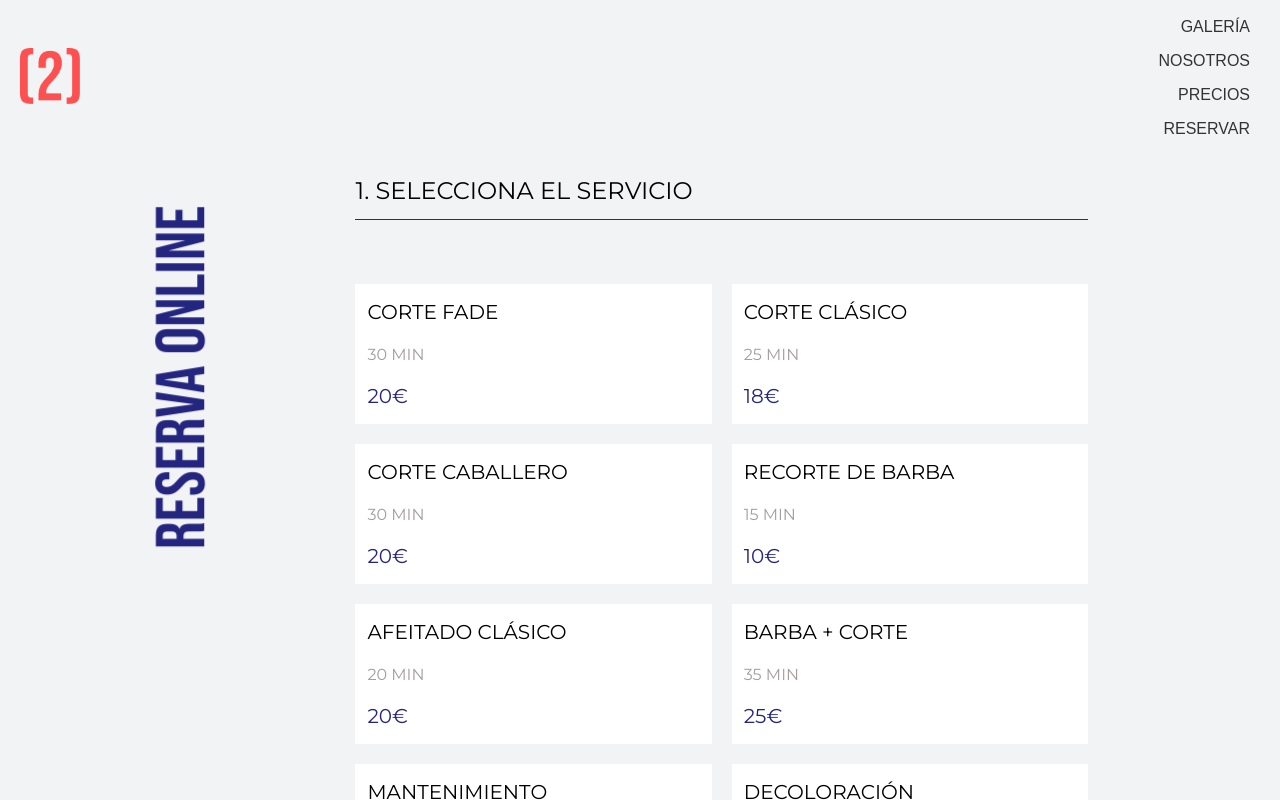
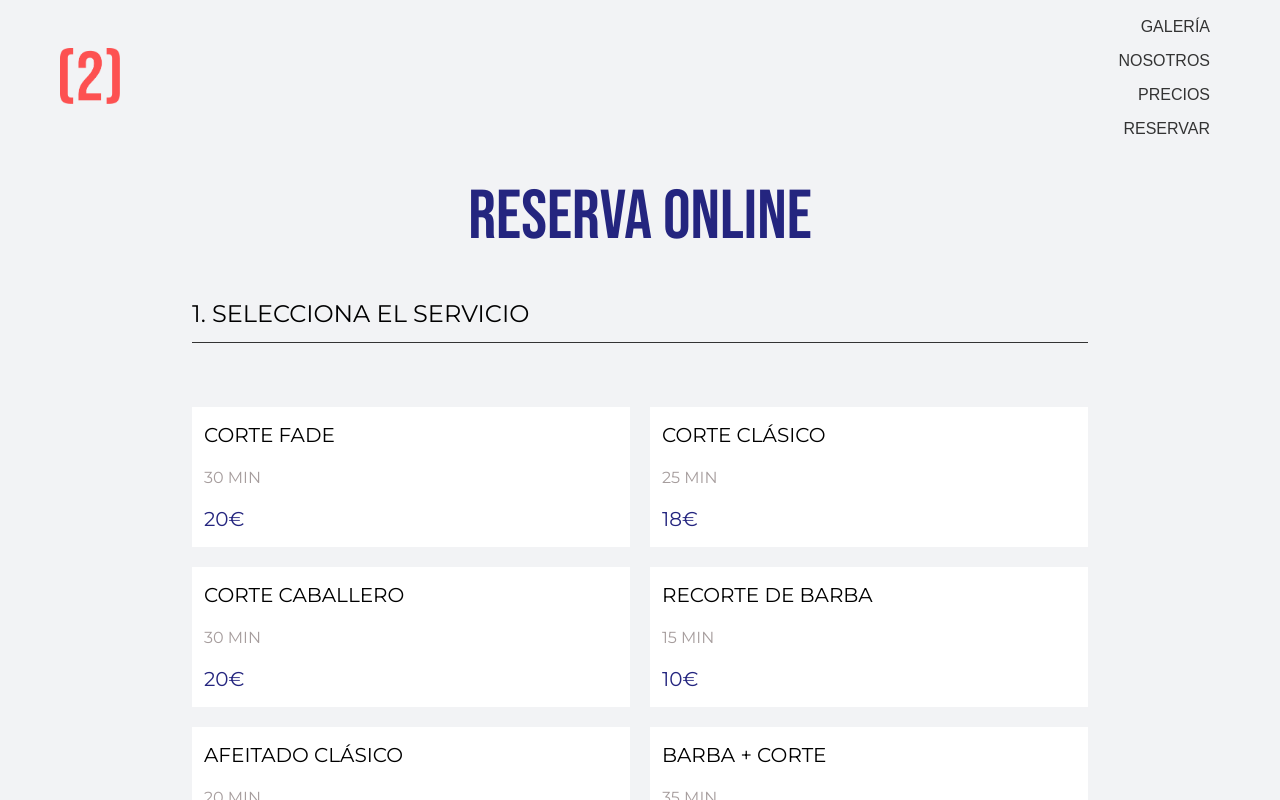
Before and after one commit to JaumeEsquerdo/peluqueria-la-silla-2, a React (Vite) app in the folder la-silla-2/: page /reservas in a window 1280 px wide. Shown: the top 800 px of the page. Built offline with nearby package versions, Linux system fonts and the light colour scheme.

Commit message:
ajustes css responsive page Reservas

```diff
--- a/la-silla-2/src/components/Header/Header.css
+++ b/la-silla-2/src/components/Header/Header.css
@@ -7,7 +7,7 @@ CSS HEADER GENERAL
   justify-content: space-between;
   align-items: center;
   background: #f2f3f5;
-  padding: 0px 0px 20px 0px;
+  padding: 0px 40px 20px 40px;
   width: 100%;
 }
 
--- a/la-silla-2/src/pages/Reservas/Reservas.jsx
+++ b/la-silla-2/src/pages/Reservas/Reservas.jsx
@@ -65,10 +65,10 @@ const Reservas = () => {
       </header> */}
       <Header />
 
+      <div className={`Sticky-container `}>
+        <h2 className={`Reservas-h2`}>RESERVA ONLINE</h2>
+      </div>
       <section className="Reservas-content">
-        <div className="Sticky-container">
-          <h2 className="Reservas-h2">RESERVA ONLINE</h2>
-        </div>
         <div className="Reservas-steps">
           {/* paso 1 */}
           <div className="Reservas-select">
--- a/la-silla-2/src/pages/Reservas/reservas.css
+++ b/la-silla-2/src/pages/Reservas/reservas.css
@@ -52,30 +52,31 @@
 /* content */
 
 .Sticky-container {
-  position: relative;
+  position: fixed;
+  top: 40%;
+  left: 3%;
   width: auto;
+}
+
+.Reservas-h2 {
+  /* position: sticky;
+  top: 42%;
+  left: 0; */
+  transform: rotate(-90deg);
+  width: max-content;
+  font-size: clamp(48px, 5.4vw, 96px);
+  font-family: "Bebas Neue", sans-serif;
+  color: var(--main-color);
+  /* para que se vea "fuera" */
+  margin-left: -180px; /* lo empuja hacia fuera del section */
 }
 
 .Reservas-content {
   flex: 1;
   width: 70%;
   display: flex;
-
-  justify-content: flex-start;
-}
-
-.Reservas-h2 {
-  position: sticky;
-  top: 42%;
-  left: 0;
-  transform: rotate(-90deg);
-  width: max-content;
-  font-size: clamp(48px, 5.4vw, 96px);
-  font-family: "Bebas Neue", sans-serif;
-  color: var(--main-color);
-
-  /* para que se vea "fuera" */
-  margin-left: -180px; /* lo empuja hacia fuera del section */
+  justify-content: center;
+  align-items: center;
 }
 
 .Reservas-steps {
@@ -285,9 +286,28 @@
   .Reservas-contentCalendar {
     flex-direction: column;
   }
+  .Sticky-container {
+    width: 100%;
+    position: relative;
+    display: flex;
+    justify-content: center;
+    align-items: center;
+    top: auto;
+    left: auto;
+    padding-bottom: 40px;
+  }
+
+  .Reservas-h2 {
+    transform: rotate(0deg);
+    margin-left: 0;
+  }
 }
 
 @media (max-width: 900px) {
+  .Sticky-container {
+    width: 75%;
+  }
+
   .SubHeader {
     grid-template-columns: 1fr;
     gap: 24px;
@@ -303,7 +323,6 @@
     position: relative;
     width: 100%;
     transform: rotate(0);
-    padding-bottom: 40px;
     margin: auto;
   }
 
@@ -313,9 +332,6 @@
   }
   .Reservas-content {
     width: 75%;
-  }
-  .Sticky-container {
-    width: 100%;
   }
   .Reservas-content {
     flex-direction: column;
@@ -347,3 +363,10 @@
     font-size: 1rem;
   }
 }
+
+@media (max-width: 400px) {
+  .Reservas-content {
+    width: 100%;
+    padding: 0 10px;
+  }
+}
```
